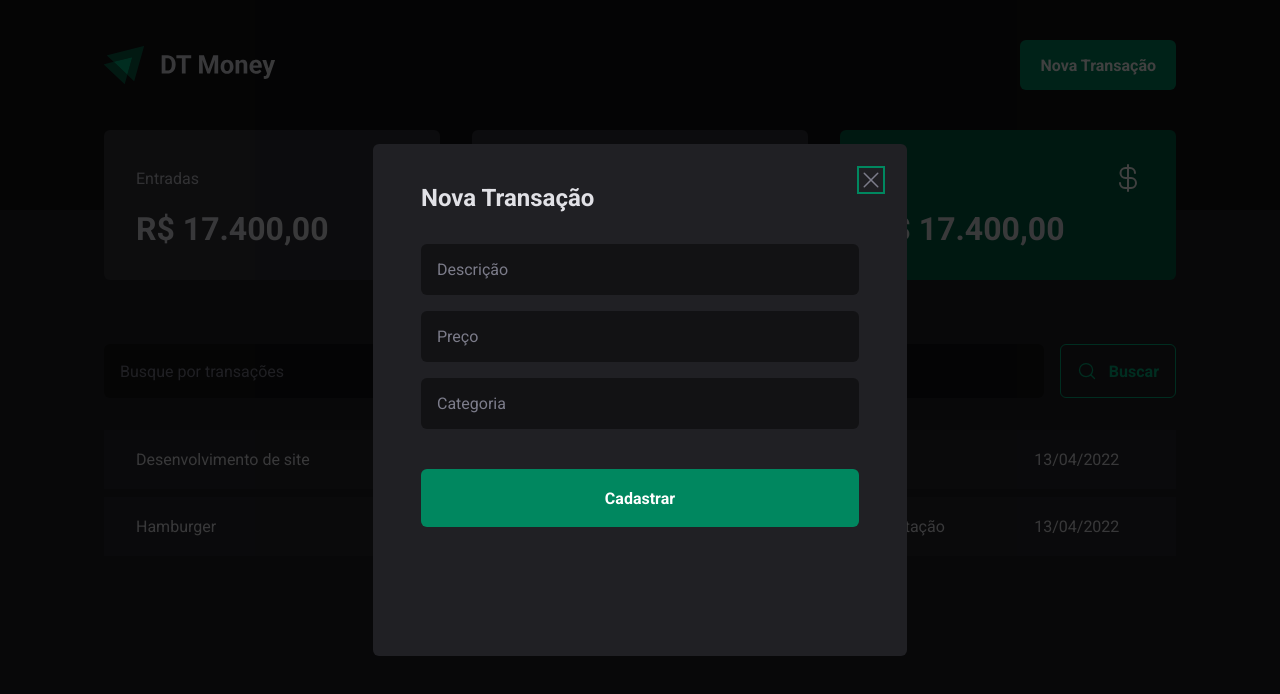
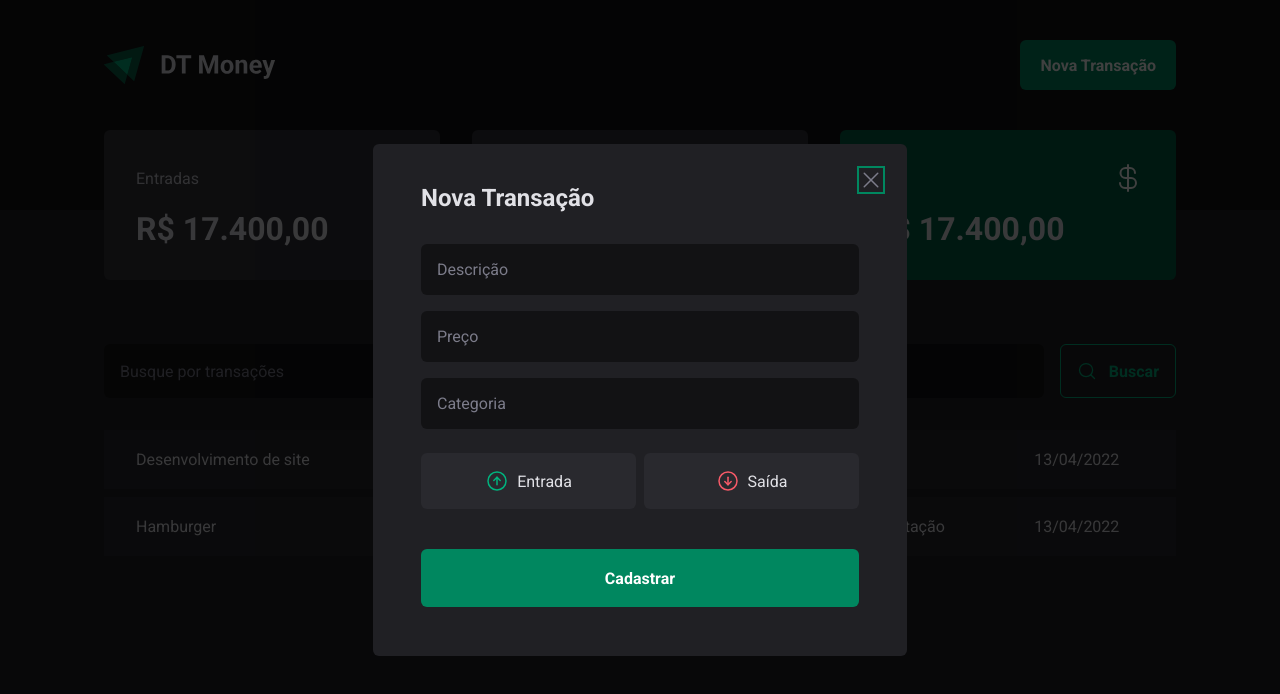
Before and after one commit to raphaelc484/03-DT-Money, a React (Vite) app: page / in a window 1280 px wide. Both pictures are taken after a click on the button "Nova Transação". Shown: the top 694 px of the page. Built offline with nearby package versions, Linux system fonts and the light colour scheme.

Commit message:
terminada parte gráfica, vamos para funcionalidades

```diff
--- a/package.json
+++ b/package.json
@@ -10,6 +10,7 @@
   },
   "dependencies": {
     "@radix-ui/react-dialog": "^1.0.2",
+    "@radix-ui/react-radio-group": "^1.1.0",
     "phosphor-react": "^1.4.1",
     "react": "^18.2.0",
     "react-dom": "^18.2.0",
--- a/src/components/NewTransactionModal/index.tsx
+++ b/src/components/NewTransactionModal/index.tsx
@@ -1,6 +1,12 @@
 import * as Dialog from "@radix-ui/react-dialog";
-import { X } from "phosphor-react";
-import { Close, Content, Overlay } from "./styles";
+import { ArrowCircleDown, ArrowCircleUp, X } from "phosphor-react";
+import {
+  Close,
+  Content,
+  Overlay,
+  TransactionType,
+  TransactionTypeButton,
+} from "./styles";
 
 export function NewTransactionModal() {
   return (
@@ -18,6 +24,18 @@
           <input type="number" placeholder="Preço" required />
           <input type="text" placeholder="Categoria" required />
 
+          <TransactionType>
+            <TransactionTypeButton variant="incame" value="incame">
+              <ArrowCircleUp size={24} />
+              Entrada
+            </TransactionTypeButton>
+
+            <TransactionTypeButton variant="outcome" value="outcome">
+              <ArrowCircleDown size={24} />
+              Saída
+            </TransactionTypeButton>
+          </TransactionType>
+
           <button type="submit">Cadastrar</button>
         </form>
       </Content>
--- a/src/components/NewTransactionModal/styles.ts
+++ b/src/components/NewTransactionModal/styles.ts
@@ -1,5 +1,6 @@
 import styled from "styled-components";
 import * as Dialog from "@radix-ui/react-dialog";
+import * as RadioGroup from "@radix-ui/react-radio-group";
 
 export const Overlay = styled(Dialog.Overlay)`
   position: fixed;
@@ -68,3 +69,53 @@
   cursor: pointer;
   color: ${(props) => props.theme["gray-500"]};
 `;
+
+export const TransactionType = styled(RadioGroup.Root)`
+  display: grid;
+  grid-template-columns: repeat(2, 1fr);
+  gap: 0.5rem;
+  margin-top: 0.5rem;
+`;
+
+interface TransactionTypeButton {
+  variant: "incame" | "outcome";
+}
+
+export const TransactionTypeButton = styled(
+  RadioGroup.Item
+)<TransactionTypeButton>`
+  background: ${(props) => props.theme["gray-700"]};
+  padding: 1rem;
+  display: flex;
+  align-items: center;
+  justify-content: center;
+  gap: 0.5rem;
+  border-radius: 6px;
+  cursor: pointer;
+  border: 0;
+  color: ${(props) => props.theme["gray-100"]};
+
+  svg {
+    color: ${(props) =>
+      props.variant === "incame"
+        ? props.theme["green-300"]
+        : props.theme["red-300"]};
+  }
+
+  &[data-state="unchecked"]:hover {
+    transition: background-color 0.2s;
+    background: ${(props) => props.theme["gray-600"]};
+  }
+
+  &[data-state="checked"] {
+    color: ${(props) => props.theme.white};
+    background: ${(props) =>
+      props.variant === "incame"
+        ? props.theme["green-500"]
+        : props.theme["red-500"]};
+
+    svg {
+      color: ${(props) => props.theme.white};
+    }
+  }
+`;
```
Also changed, not shown: 1 other file (tests, documents, lock files or other folders).
